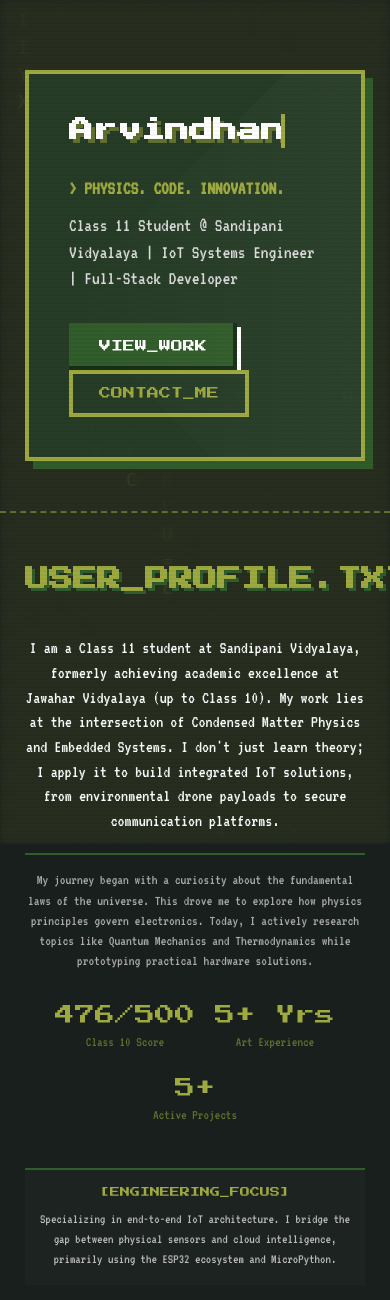
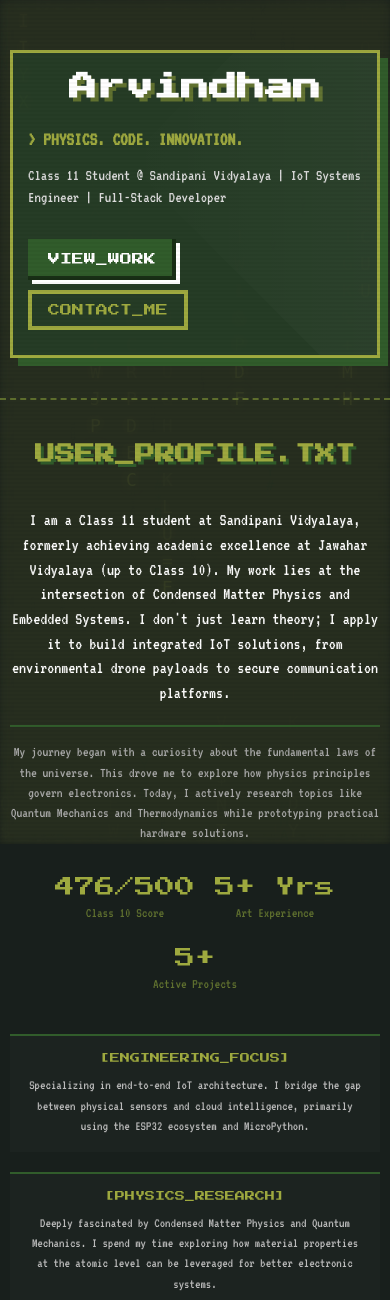
Before and after one commit to Arvindhan-A/arvindhan-portfolio, a Flask app: page / in a window 390 px wide. Shown: the top 1300 px of the page. Run offline with Flask 3, Linux system fonts and the light colour scheme.

Commit message:
Update style.css

```diff
--- a/static/style.css
+++ b/static/style.css
@@ -13,6 +13,11 @@
 
 * {
     margin: 0; padding: 0; box-sizing: border-box;
+}
+
+img {
+    max-width: 100%;
+    height: auto;
 }
 
 html { scroll-behavior: smooth; }
@@ -592,21 +597,37 @@ footer { padding: 50px 0; text-align: center; border-top: 4px solid var(--text-p
 
 /* ================= MOBILE OPTIMIZATIONS ================= */
 @media (max-width: 768px) {
-    .container { padding: 0 25px; }
-    section { padding: 50px 0; }
+    .container { padding: 0 15px; }
+    section { padding: 40px 0; }
 
-    .section-title { text-align: center; }
+    .section-title { text-align: center; font-size: 20px; }
 
-    main { padding: 20px 0 80px 0; }
+    main { padding: 10px 0 60px 0; }
 
     body {
-        font-size: 18px;
+        font-size: 16px;
         width: 100%;
         overflow-x: hidden;
     }
 
     /* Hide Top Bar on Mobile */
     .pixel-nav { display: none !important; }
+
+    /* Hero Box mobile adjustments */
+    .hero-box {
+        padding: 20px;
+        border-width: 3px;
+    }
+    .hero-box h1 {
+        white-space: normal;
+        width: auto;
+        animation: none;
+        border-right: none;
+        display: block;
+        text-align: center;
+    }
+    .hero-desc { font-size: 1rem; }
+    .btn-pixel { margin-right: 10px; margin-bottom: 10px; padding: 12px 20px; }
 
     /* Fix Library Clipping */
     .revolving-track {
@@ -615,7 +636,8 @@ footer { padding: 50px 0; text-align: center; border-top: 4px solid var(--text-p
 
     /* Skills.dat optimization */
     .skills-grid-complex {
-        gap: 25px;
+        grid-template-columns: 1fr;
+        gap: 20px;
         padding: 0;
     }
     .skill-card-complex {
@@ -749,3 +771,20 @@ footer { padding: 50px 0; text-align: center; border-top: 4px solid var(--text-p
     .action-row { justify-content: center; flex-direction: column; gap: 20px; }
     .social-icons { justify-content: center; display: flex; width: 100%; margin-top: 10px; }
 }
+
+@media (max-width: 480px) {
+    .container { padding: 0 10px; }
+
+    .hero-box { padding: 15px; }
+    .hero-box h1 { font-size: 28px; }
+
+    .skill-card-complex { padding: 15px; }
+    .tech-stack-tabs { padding: 10px; }
+
+    .grid-3x3 {
+        grid-template-columns: repeat(2, 1fr) !important;
+    }
+
+    .contact-data-box { padding: 15px; }
+    .contact-link { font-size: 1rem; }
+}
```
